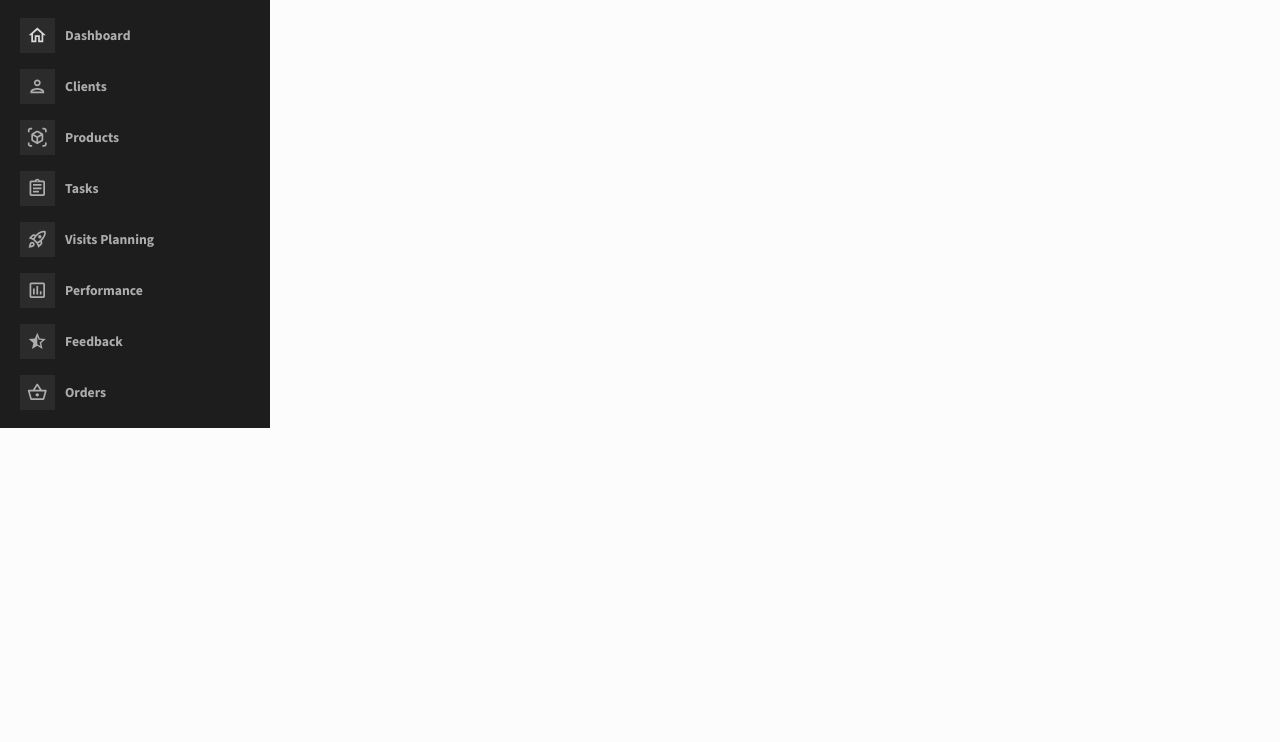
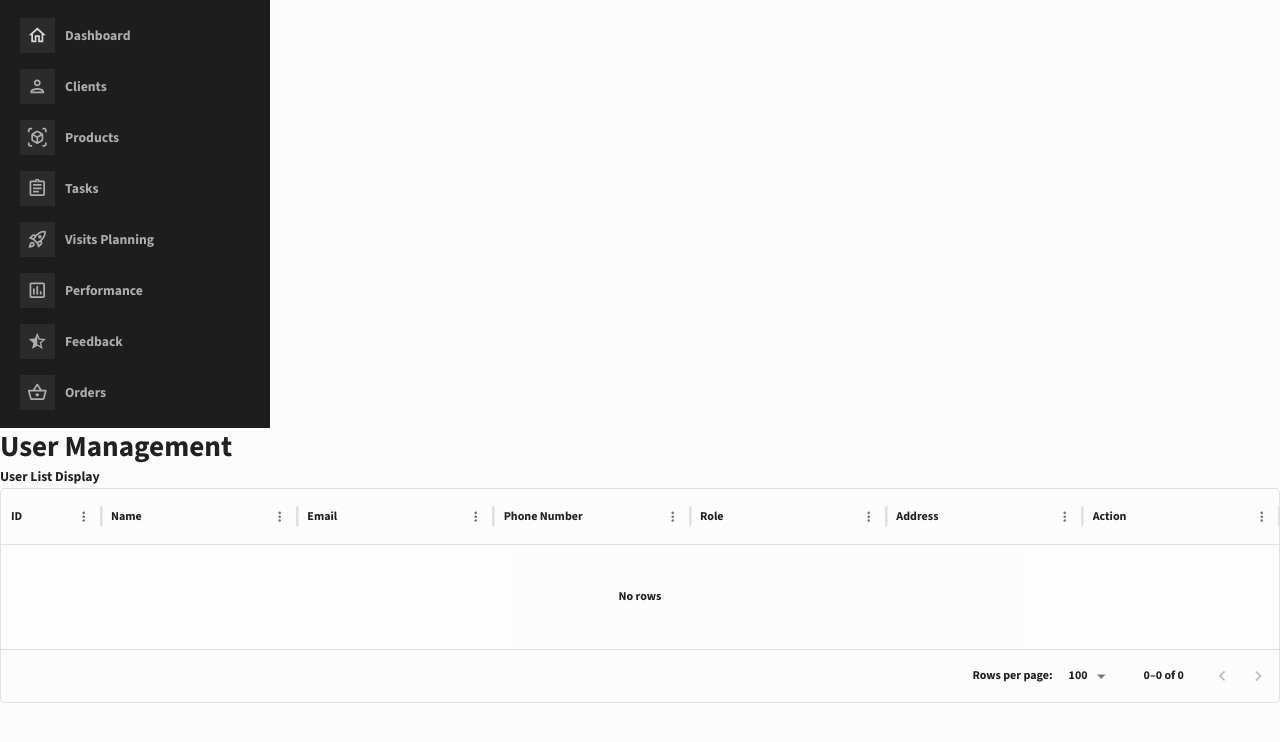
Before and after one commit to Earl006/Salesman-dashboard, a React (Vite) app: page / in a window 1280 px wide. Shown: the top 742 px of the page. Built offline with nearby package versions, Linux system fonts and the light colour scheme.

Commit message:
usermanagement

```diff
--- a/package.json
+++ b/package.json
@@ -14,6 +14,7 @@
     "@emotion/styled": "^11.11.5",
     "@mui/icons-material": "^5.15.16",
     "@mui/material": "^5.15.16",
+    "@mui/x-data-grid": "^7.3.2",
     "axios": "^1.6.8",
     "react": "^18.2.0",
     "react-dom": "^18.2.0",
--- a/src/App.jsx
+++ b/src/App.jsx
@@ -4,6 +4,7 @@ import Topbar from './global/Topbar';
 // import { Login } from '@mui/icons-material';
 import Login from './components/Login';
 import Sidebar from './components/Sidebar';
+import UserManagement from './UserManagement/UserManagement'
 function App() {
   const { theme, colorMode } = useMode();
 
@@ -14,6 +15,7 @@ function App() {
         <div className="app">
           <main className='content'>
             <Sidebar />
+            <UserManagement />
            {/* <Login />   */}
           </main>
         </div>
--- /dev/null
+++ b/src/UserManagement/UserManagement.jsx
@@ -0,0 +1,30 @@
+import { Box, Typography, useTheme } from "@mui/material";
+import { DataGrid } from "@mui/x-data-grid";
+import { tokens } from "../theme";
+
+const UserManagement = () => {
+    const theme = useTheme();
+    const colorMode = tokens(theme.palette.colorMode);
+
+    const columns = [
+        { field: "id", headerName: "ID" },
+        { field: "name", headerName: "Name", flex: 1, cellClassName: "name-column--cell" },
+        { field: "email", headerName: "Email", flex: 1 },
+        { field: "phone", headerName: "Phone Number", flex: 1 },
+        { field: "role", headerName: "Role", flex: 1 },
+        { field: "address", headerName: "Address", flex: 1 },
+        { field: "action", headerName: "Action", flex: 1 }
+    ];
+
+    return (
+        <Box>
+            <Typography variant="h4">User Management</Typography>
+            <Typography variant="subtitle1">User List Display</Typography>
+            <Box>
+                <DataGrid rows={''} columns={columns} />
+            </Box>
+        </Box>
+    );
+};
+
+export default UserManagement;
```
Also changed, not shown: src/components/sidebar.jsx (deleted), 1 other file (tests, documents, lock files or other folders).
